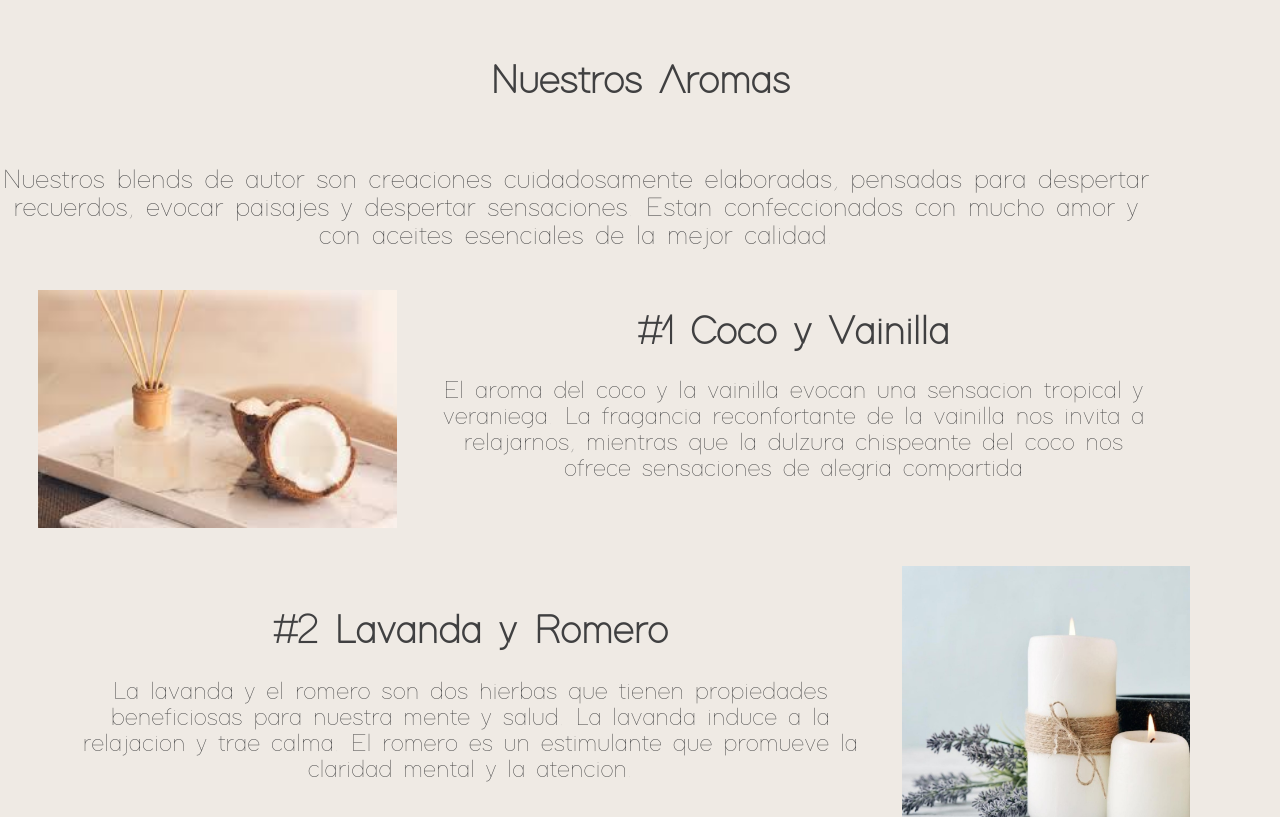
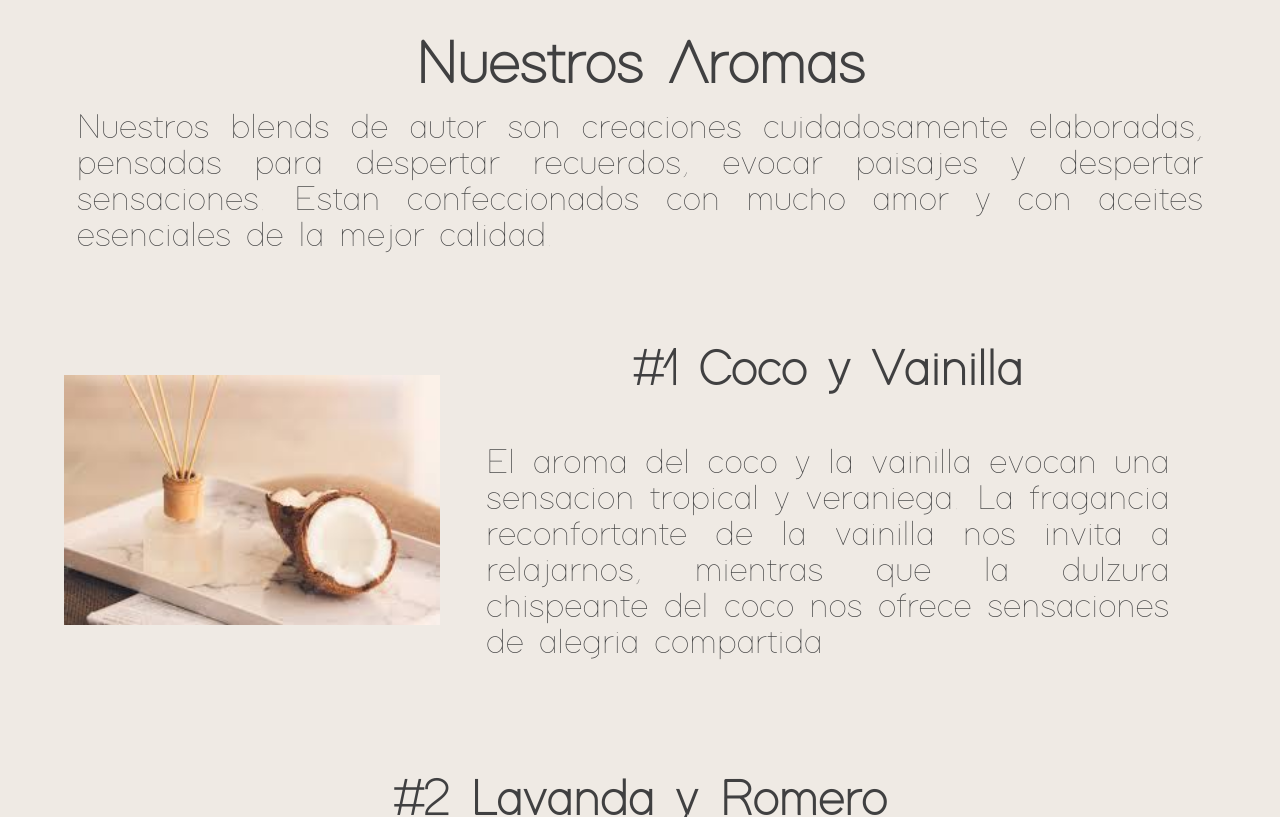
Before and after one commit to GuadaOlaso/WB-v2, a website: page page/Aromas.html in a window 1280 px wide. Shown: the part 68-885 px from the top of the page. Drawn offline with Linux system fonts and the light colour scheme.

Commit message:
armoas a sass

```diff
--- a/SCSS/partials/_Aromas.scss
+++ b/SCSS/partials/_Aromas.scss
@@ -0,0 +1,39 @@
+//Estilo de Aromas
+/*Estilo de Aromas*/
+
+.coco {
+    padding: 3%;
+    text-align: justify;
+    width: 90%;
+    img {
+        width: 150%
+    }
+    @include flex (row, center, center);
+    .cocotexto {
+        @include flex (column, center, center);
+    }
+    &:hover {
+        background-color: $ColorNosotras;
+        font-family: $TipografiaNegrita;
+    }
+}
+.lavanda {
+    padding: 3%;
+    text-align: justify;
+    width: 90%;
+    //Falta ocultar la imagen mobileen web y web en mobile
+    img {
+        width: 25%
+    }
+    @include flex (row, center, center);
+    .lavandatexto {
+        @include flex (column, center, center);
+    }
+    &:hover {
+        background-color: $ColorNosotras;
+        font-family: $TipografiaNegrita;
+    }
+}
+.jazmin, .azahar, .lima {
+    @extend .lavanda
+}
--- a/SCSS/styles.scss
+++ b/SCSS/styles.scss
@@ -2,4 +2,5 @@
 @import "partials/configInicial";
 @import "partials/index";
 @import "partials/nosotros";
+@import "partials/aromas";
 @import "partials/gracias";
--- a/page/Aromas.html
+++ b/page/Aromas.html
@@ -5,7 +5,7 @@
     <meta http-equiv="X-UA-Compatible" content="IE=edge">
     <meta name="viewport" content="width=device-width, initial-scale=1.0">
     <!-- CSS-->
-        <link rel="stylesheet" href="../css/style.css">
+        <link rel="stylesheet" href="../css/stylesass.css">
     <title>Nuestros Aromas</title>
 </head>
 <body>
```
Also changed, not shown: css/stylesass.css.
